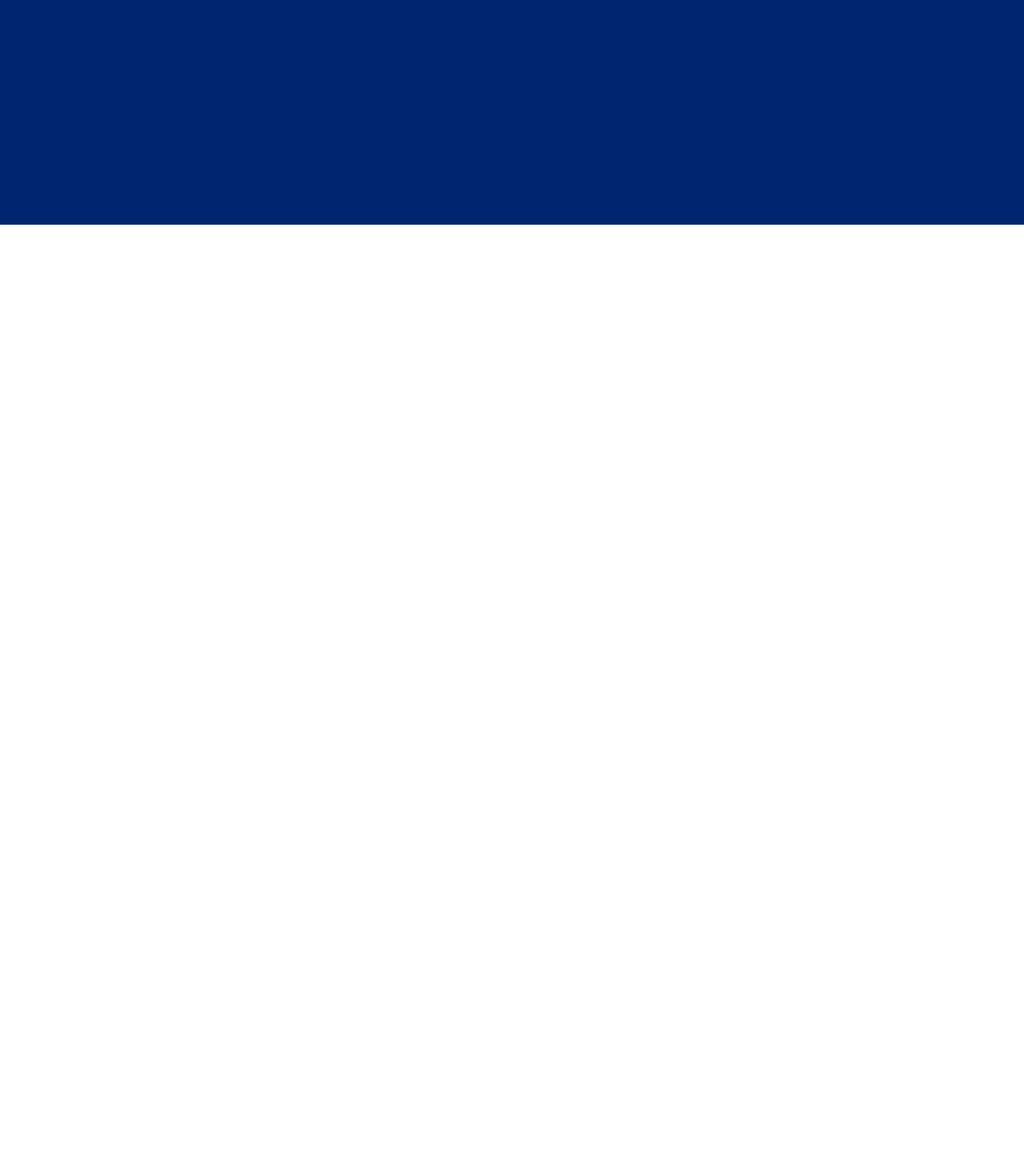
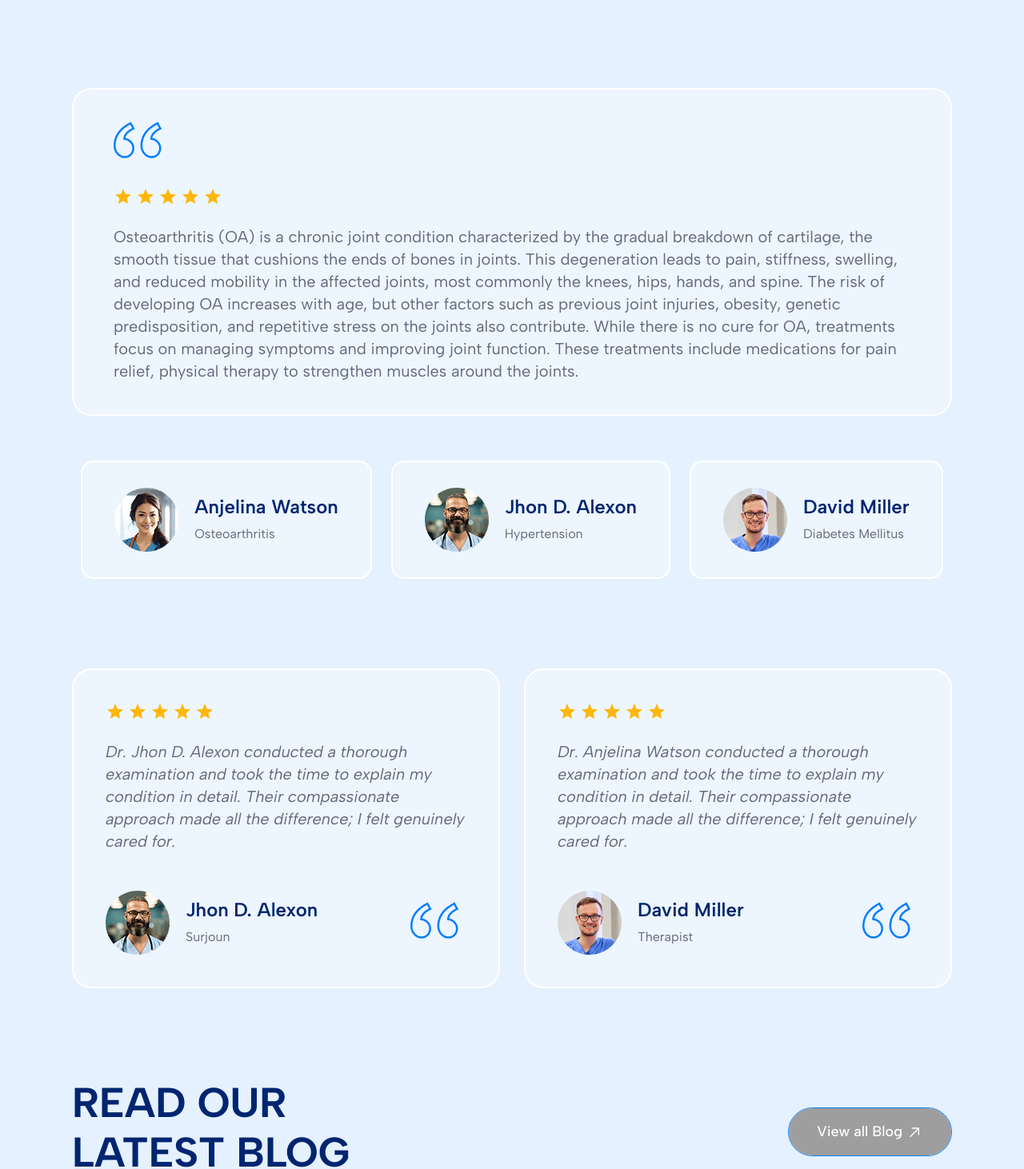
Before and after one commit to jisan5620jk/mediic, a React (Vite) app: page /testimonial in a window 1280 px wide. Before the commit this address had no page. Shown: the part 519-1981 px from the top of the page at 80% size. Before the commit the page ends 800 px from the top, so only its background shows below. Built offline with nearby package versions, Linux system fonts and the light colour scheme; grey boxes are pictures that could not be loaded.

Commit message:
Add Testimonial Component Component

```diff
--- a/package.json
+++ b/package.json
@@ -17,6 +17,7 @@
     "react-dom": "^18.3.1",
     "react-icons": "^5.3.0",
     "react-router-dom": "^6.26.1",
+    "react-tabs": "^6.0.2",
     "swiper": "^11.1.14"
   },
   "devDependencies": {
--- a/src/Pages/InnerPage/TestimonialInner/TestimonialInner.jsx
+++ b/src/Pages/InnerPage/TestimonialInner/TestimonialInner.jsx
@@ -1,119 +1,258 @@
-import testiImg from "/images/testi-author1.png";
-import testiImg2 from "/images/testi-author2.png";
-import testiImg3 from "/images/testi-author3.png";
-import testiImg4 from "/images/testi-author-4.png";
-import testiImg5 from "/images/testi-author-5.png";
-import testiImg6 from "/images/testi-author-6.png";
-import testiShape from "/images/testi-quote-6.png";
-import subTitleShape from "/images/sub-title-shape.png";
-import { MdOutlineStarPurple500 } from "react-icons/md";
-import TestimonialInnerCard from "./TestimonialInnerCard";
-import BreadCrumb from "../../../Shared/BreadCrumb/BreadCrumb";
-import { FaArrowRightLong } from "react-icons/fa6";
+import testiImg from '/images/people2.png';
+import testiImg2 from '/images/people3.png';
+import testiImg3 from '/images/people.png';
+import testiQuote from '/images/quote3.png';
+import { MdOutlineStarPurple500 } from 'react-icons/md';
+import TestimonialInnerCard from './TestimonialInnerCard';
+import BreadCrumb from '../../../Shared/BreadCrumb/BreadCrumb';
+import { FaArrowRightLong } from 'react-icons/fa6';
+import Blog from '../../../Component1/Blog/Blog';
+import Subscribe from '../../../Component1/Subscribe/Subscribe';
+import { Tab, Tabs, TabList, TabPanel } from 'react-tabs';
+import { Swiper, SwiperSlide } from 'swiper/react';
+import 'swiper/css';
 
 const testiData = [
   {
     id: 1,
     testiImg: testiImg,
     testiRatingIcon: <MdOutlineStarPurple500 />,
-    testiName: "Anjelina Watson",
-    testiDesignation: "Web Developer",
-    testiDesc: `Appropriately administrate proactive value with to
-                niche markets. Dramatically target market position
-                idea after high quality best practice. Dramatically
-                synergize open source service`,
-    testiTitle: "Support",
-    testiShape: testiShape,
+    testiName: 'Anjelina Watson',
+    testiDesignation: 'Dentist',
+    testiDesc: `Dr. Anjelina Watson conducted a thorough examination and took the time to explain my condition
+    in detail. Their compassionate approach made all the difference; I felt genuinely cared for.`,
+    testiQuote: testiQuote,
   },
   {
     id: 2,
     testiImg: testiImg2,
     testiRatingIcon: <MdOutlineStarPurple500 />,
-    testiName: "Jhon D. Alexon",
-    testiDesignation: "UI/UX Designer",
-    testiDesc: `Appropriately administrate proactive value with to
-                niche markets. Dramatically target market position
-                idea after high quality best practice. Dramatically
-                synergize open source service`,
-    testiTitle: "Service Quality",
-    testiShape: testiShape,
+    testiName: 'Jhon D. Alexon',
+    testiDesignation: 'Surjoun',
+    testiDesc: `Dr. Jhon D. Alexon conducted a thorough examination and took the time to explain my condition
+    in detail. Their compassionate approach made all the difference; I felt genuinely cared for.`,
+    testiQuote: testiQuote,
   },
   {
     id: 3,
     testiImg: testiImg3,
     testiRatingIcon: <MdOutlineStarPurple500 />,
-    testiName: "Tina Rose",
-    testiDesignation: "Zoo Visitors",
-    testiDesc: `Appropriately administrate proactive value with to
-                niche markets. Dramatically target market position
-                idea after high quality best practice. Dramatically
-                synergize open source service`,
-    testiTitle: "Support",
-    testiShape: testiShape,
-  },
-  {
-    id: 4,
-    testiImg: testiImg4,
-    testiRatingIcon: <MdOutlineStarPurple500 />,
-    testiName: "David Miller",
-    testiDesignation: "Volunteer",
-    testiDesc: `Appropriately administrate proactive value with to
-                niche markets. Dramatically target market position
-                idea after high quality best practice. Dramatically
-                synergize open source service`,
-    testiTitle: "Service Quality",
-    testiShape: testiShape,
-  },
-  {
-    id: 5,
-    testiImg: testiImg5,
-    testiRatingIcon: <MdOutlineStarPurple500 />,
-    testiName: "Jisan Khan",
-    testiDesignation: "Zoo Visitors",
-    testiDesc: `Appropriately administrate proactive value with to
-                niche markets. Dramatically target market position
-                idea after high quality best practice. Dramatically
-                synergize open source service`,
-    testiTitle: "Support",
-    testiShape: testiShape,
-  },
-  {
-    id: 6,
-    testiImg: testiImg6,
-    testiRatingIcon: <MdOutlineStarPurple500 />,
-    testiName: "Marina M.Cullam",
-    testiDesignation: "Web Developer",
-    testiDesc: `Appropriately administrate proactive value with to
-                niche markets. Dramatically target market position
-                idea after high quality best practice. Dramatically
-                synergize open source service`,
-    testiTitle: "Service Quality",
-    testiShape: testiShape,
+    testiName: 'David Miller',
+    testiDesignation: 'Therapist',
+    testiDesc: `Dr. Anjelina Watson conducted a thorough examination and took the time to explain my condition
+    in detail. Their compassionate approach made all the difference; I felt genuinely cared for.`,
+    testiQuote: testiQuote,
   },
 ];
 
 const TestimonialInner = () => {
+    const settings = {
+      loop: true,
+      spaceBetween: 30,
+      speed: 1000,
+      initialSlide: 1,
+      autoplay: true,
+      breakpoints: {
+        320: {
+          slidesPerView: 1,
+        },
+        768: {
+          slidesPerView: 1,
+        },
+        992: {
+          slidesPerView: 2,
+        },
+        1400: {
+          slidesPerView: 2,
+        },
+      },
+    };
   return (
     <>
       <BreadCrumb
-        breadCrumbTitle={"Testimonial"}
+        breadCrumbTitle={'Testimonial'}
         breadCrumbIcon={<FaArrowRightLong />}
-        breadCrumbLink={"Testimonial"}
+        breadCrumbLink={'Testimonial'}
       />
-      <section className="py-28 bg-[#f5f8ed] relative z-10 before:absolute before:top-0 before:left-1/2 before:-translate-x-1/2 before:w-2/3 before:-z-10 before:h-2/3 before:bg-[url('/images/map.png')] before:bg-center before:bg-cover before:bg-no-repeat overflow-hidden testimonial">
-        <div className="Container">
-          <div className="text-center">
-            <h5 className="font-AlbertSans font-medium text-PrimaryColor-0 flex items-center gap-2 justify-center">
-              <img src={subTitleShape} draggable="false" />
-              TESTIMONIALS
-            </h5>
-            <h1 className="font-AlbertSans font-bold text-xl leading-7 sm:text-[36px] sm:leading-[48px] md:text-[44px] md:leading-[54px] lg:text-[32px] lg:leading-[42px] xl:text-[40px] xl:leading-[50px] 2xl:text-[46px] 2xl:leading-[56px] text-HeadingColor-0 mt-5 mb-3">
-              Clients Best Feedback About
-              <br />
-              Echofy Provission
-            </h1>
-          </div>
-          <div className="grid grid-cols-1 lg:grid-cols-2 gap-6 mt-[56px]">
+      <section className='py-28 bg-BodyBg-0 relative z-10 overflow-hidden'>
+        <div className='Container'>
+          <Tabs>
+            <TabPanel>
+              <div className='px-5 sm:px-10 lg:px-4 xl:px-[50px] pt-10 pb-10 bg-white bg-opacity-30 border-2 border-white rounded-3xl relative z-10 overflow-hidden'>
+                <div className=''>
+                  <img
+                    src={testiQuote}
+                    draggable='false'
+                  />
+                </div>
+                <ul className='flex gap-1 items-center pt-9'>
+                  <li className='text-[#ffb609] text-2xl'>
+                    <MdOutlineStarPurple500 />
+                  </li>
+                  <li className='text-[#ffb609] text-2xl'>
+                    <MdOutlineStarPurple500 />
+                  </li>
+                  <li className='text-[#ffb609] text-2xl'>
+                    <MdOutlineStarPurple500 />
+                  </li>
+                  <li className='text-[#ffb609] text-2xl'>
+                    <MdOutlineStarPurple500 />
+                  </li>
+                  <li className='text-[#ffb609] text-2xl'>
+                    <MdOutlineStarPurple500 />
+                  </li>
+                </ul>
+                <p className='font-AlbertSans text-xl text-TextColor2-0 pt-6'>
+                  Osteoarthritis (OA) is a chronic joint condition characterized
+                  by the gradual breakdown of cartilage, the smooth tissue that
+                  cushions the ends of bones in joints. This degeneration leads
+                  to pain, stiffness, swelling, and reduced mobility in the
+                  affected joints, most commonly the knees, hips, hands, and
+                  spine. The risk of developing OA increases with age, but other
+                  factors such as previous joint injuries, obesity, genetic
+                  predisposition, and repetitive stress on the joints also
+                  contribute. While there is no cure for OA, treatments focus on
+                  managing symptoms and improving joint function. These
+                  treatments include medications for pain relief, physical
+                  therapy to strengthen muscles around the joints.
+                </p>
+              </div>
+            </TabPanel>
+            <TabPanel>
+              <div className='px-5 sm:px-10 lg:px-4 xl:px-[50px] pt-10 pb-10 bg-white bg-opacity-30 border-2 border-white rounded-3xl relative z-10 overflow-hidden'>
+                <div className=''>
+                  <img
+                    src={testiQuote}
+                    draggable='false'
+                  />
+                </div>
+                <ul className='flex gap-1 items-center pt-9'>
+                  <li className='text-[#ffb609] text-2xl'>
+                    <MdOutlineStarPurple500 />
+                  </li>
+                  <li className='text-[#ffb609] text-2xl'>
+                    <MdOutlineStarPurple500 />
+                  </li>
+                  <li className='text-[#ffb609] text-2xl'>
+                    <MdOutlineStarPurple500 />
+                  </li>
+                  <li className='text-[#ffb609] text-2xl'>
+                    <MdOutlineStarPurple500 />
+                  </li>
+                  <li className='text-[#ffb609] text-2xl'>
+                    <MdOutlineStarPurple500 />
+                  </li>
+                </ul>
+                <p className='font-AlbertSans text-xl text-TextColor2-0 pt-6'>
+                  Hypertension, commonly known as high blood pressure, is a
+                  chronic medical condition where the force of the blood against
+                  the artery walls is consistently too high. This condition can
+                  lead to serious health complications, such as heart disease,
+                  stroke, and kidney damage. Hypertension is often called the
+                  “silent killer” because it typically has no symptoms until
+                  significant damage has occurred. Risk factors include
+                  genetics, obesity, lack of physical activity, excessive salt
+                  intake, and stress. Managing hypertension involves lifestyle
+                  changes such as a healthy diet, regular exercise, maintaining
+                  a healthy weight, and, in some cases, medication to help
+                  control blood pressure levels and other health issue.
+                </p>
+              </div>
+            </TabPanel>
+            <TabPanel>
+              <div className='px-5 sm:px-10 lg:px-4 xl:px-[50px] pt-10 pb-10 bg-white bg-opacity-30 border-2 border-white rounded-3xl relative z-10 overflow-hidden'>
+                <div className=''>
+                  <img
+                    src={testiQuote}
+                    draggable='false'
+                  />
+                </div>
+                <ul className='flex gap-1 items-center pt-9'>
+                  <li className='text-[#ffb609] text-2xl'>
+                    <MdOutlineStarPurple500 />
+                  </li>
+                  <li className='text-[#ffb609] text-2xl'>
+                    <MdOutlineStarPurple500 />
+                  </li>
+                  <li className='text-[#ffb609] text-2xl'>
+                    <MdOutlineStarPurple500 />
+                  </li>
+                  <li className='text-[#ffb609] text-2xl'>
+                    <MdOutlineStarPurple500 />
+                  </li>
+                  <li className='text-[#ffb609] text-2xl'>
+                    <MdOutlineStarPurple500 />
+                  </li>
+                </ul>
+                <p className='font-AlbertSans text-xl text-TextColor2-0 pt-6'>
+                  Diabetes Mellitus is a group of metabolic disorders
+                  characterized by high blood sugar levels over a prolonged
+                  period. This condition occurs either because the pancreas does
+                  not produce enough insulin (Type 1 Diabetes) or because the
+                  body’s cells do not respond properly to insulin (Type 2
+                  Diabetes). Common symptoms include frequent urination,
+                  increased thirst, and unexplained weight loss. Long-term
+                  complications of diabetes can include cardiovascular disease,
+                  nerve damage, kidney failure, and eye damage. Managing
+                  diabetes involves a combination of lifestyle changes, such as
+                  a healthy diet, regular physical activity, and maintaining a
+                  healthy weight, along with medication.
+                </p>
+              </div>
+            </TabPanel>
+            <TabList className='flex items-center justify-center gap-6 mt-[56px]'>
+              <Tab className='bg-white bg-opacity-30 border-2 border-white rounded-2xl cursor-pointer outline-none pl-10 py-8 pr-10'>
+                <div className='flex flex-col sm:flex-row gap-5 lg:gap-3 xl:gap-5'>
+                  <div>
+                    <img src={testiImg} />
+                  </div>
+                  <div className='flex-1'>
+                    <h5 className='font-AlbertSans font-semibold text-HeadingColor-0 text-2xl mt-2 mb-[6px]'>
+                      Anjelina Watson
+                    </h5>
+                    <p className='font-AlbertSans text-TextColor2-0'>
+                      Osteoarthritis
+                    </p>
+                  </div>
+                </div>
+              </Tab>
+              <Tab className='bg-white bg-opacity-30 border-2 border-white rounded-2xl cursor-pointer outline-none pl-10 py-8 pr-10'>
+                <div className='flex flex-col sm:flex-row gap-5 lg:gap-3 xl:gap-5'>
+                  <div>
+                    <img src={testiImg2} />
+                  </div>
+                  <div className='flex-1'>
+                    <h5 className='font-AlbertSans font-semibold text-HeadingColor-0 text-2xl mt-2 mb-[6px]'>
+                      Jhon D. Alexon
+                    </h5>
+                    <p className='font-AlbertSans text-TextColor2-0'>
+                      Hypertension
+                    </p>
+                  </div>
+                </div>
+              </Tab>
+              <Tab className='bg-white bg-opacity-30 border-2 border-white rounded-2xl cursor-pointer outline-none pl-10 py-8 pr-10'>
+                <div className='flex flex-col sm:flex-row gap-5 lg:gap-3 xl:gap-5'>
+                  <div>
+                    <img src={testiImg3} />
+                  </div>
+                  <div className='flex-1'>
+                    <h5 className='font-AlbertSans font-semibold text-HeadingColor-0 text-2xl mt-2 mb-[6px]'>
+                      David Miller
+                    </h5>
+                    <p className='font-AlbertSans text-TextColor2-0'>
+                      Diabetes Mellitus
+                    </p>
+                  </div>
+                </div>
+              </Tab>
+            </TabList>
+          </Tabs>
+        </div>
+      </section>
+      <section className='bg-BodyBg-0 relative z-10 overflow-hidden'>
+        <div className='Container'>
+           <Swiper {...settings}>
             {testiData.map(
               ({
                 id,
@@ -122,27 +261,27 @@ const TestimonialInner = () => {
                 testiName,
                 testiDesignation,
                 testiDesc,
-                testiTitle,
-                testiShape,
+                testiQuote,
               }) => {
                 return (
-                  <div key={id}>
+                  <SwiperSlide key={id}>
                     <TestimonialInnerCard
                       testiImg={testiImg}
                       testiRatingIcon={testiRatingIcon}
                       testiName={testiName}
                       testiDesignation={testiDesignation}
                       testiDesc={testiDesc}
-                      testiTitle={testiTitle}
-                      testiShape={testiShape}
+                      testiQuote={testiQuote}
                     />
-                  </div>
+                  </SwiperSlide>
                 );
               }
             )}
-          </div>
+          </Swiper>
         </div>
       </section>
+      <Blog />
+      <Subscribe />
     </>
   );
 };
--- a/src/Pages/InnerPage/TestimonialInner/TestimonialInnerCard.jsx
+++ b/src/Pages/InnerPage/TestimonialInner/TestimonialInnerCard.jsx
@@ -5,39 +5,38 @@ const TestimonialCard = ({
   testiName,
   testiDesignation,
   testiDesc,
-  testiTitle,
-  testiShape,
+  testiQuote,
 }) => {
   return (
-    <div className="px-5 sm:px-10 lg:px-4 xl:px-10 pt-9 pb-8 bg-white relative group rounded-xl z-10 overflow-hidden before:absolute before:top-0 before:left-1/2 before:w-0 before:h-full before:bg-HeadingColor-0 before:-z-10 before:transition-all before:duration-500 hover:before:w-full hover:before:left-0">
-      <div className="flex flex-col sm:flex-row gap-7 lg:gap-4 xl:gap-7">
+    <div className='px-5 sm:px-10 lg:px-4 xl:px-10 pt-10 pb-10 bg-white bg-opacity-30 border-2 border-white rounded-3xl relative z-10 overflow-hidden'>
+      <ul className='flex gap-1 items-center'>
+        <li className='text-[#ffb609] text-2xl'>{testiRatingIcon}</li>
+        <li className='text-[#ffb609] text-2xl'>{testiRatingIcon}</li>
+        <li className='text-[#ffb609] text-2xl'>{testiRatingIcon}</li>
+        <li className='text-[#ffb609] text-2xl'>{testiRatingIcon}</li>
+        <li className='text-[#ffb609] text-2xl'>{testiRatingIcon}</li>
+      </ul>
+      <p className='font-AlbertSans text-xl text-TextColor2-0 italic pt-6 pb-12'>
+        {testiDesc}
+      </p>
+      <div className='flex flex-col sm:flex-row gap-5 lg:gap-3 xl:gap-5'>
         <div>
           <img src={testiImg} />
         </div>
-        <div className="flex-1">
-          <ul className="flex gap-[6px] items-center">
-            <li className="text-[#ffb609] text-xl">{testiRatingIcon}</li>
-            <li className="text-[#ffb609] text-xl">{testiRatingIcon}</li>
-            <li className="text-[#ffb609] text-xl">{testiRatingIcon}</li>
-            <li className="text-[#ffb609] text-xl">{testiRatingIcon}</li>
-            <li className="text-[#ffb609] text-xl">{testiRatingIcon}</li>
-          </ul>
-          <h5 className="font-AlbertSans font-semibold text-HeadingColor-0 transition-all duration-500 group-hover:text-white text-2xl mt-2 mb-[6px]">
+        <div className='flex-1'>
+          <h5 className='font-AlbertSans font-semibold text-HeadingColor-0 text-2xl mt-2 mb-[6px]'>
             {testiName}
           </h5>
-          <p className="font-AlbertSans text-TextColor-0 transition-all duration-500 group-hover:text-white">
+          <p className='font-AlbertSans text-TextColor2-0'>
             {testiDesignation}
           </p>
         </div>
       </div>
-      <p className="font-AlbertSans text-lg text-TextColor-0 transition-all duration-500 group-hover:text-white pt-7 pb-4">
-        {testiDesc}
-      </p>
-      <h5 className="font-AlbertSans font-medium text-lg text-PrimaryColor-0">
-        {testiTitle}
-      </h5>
-      <div className="absolute top-10 right-8">
-        <img src={testiShape} />
+      <div className='absolute bottom-[60px] right-[50px]'>
+        <img
+          src={testiQuote}
+          draggable='false'
+        />
       </div>
     </div>
   );
--- a/src/Router/Router.jsx
+++ b/src/Router/Router.jsx
@@ -20,6 +20,7 @@ import ContactInner from '../Pages/InnerPage/ContactInner/ContactInner';
 import TeamInner from '../Pages/InnerPage/TeamInner/TeamInner';
 import AppointmentInner from '../Pages/InnerPage/Appointment/AppointmentInner';
 import ProjectInner from '../Pages/InnerPage/ProjectInner/ProjectInner';
+import TestimonialInner from '../Pages/InnerPage/TestimonialInner/TestimonialInner';
 
 const router = createBrowserRouter([
   {
@@ -68,6 +69,10 @@ const router = createBrowserRouter([
         element: <ProjectInner />,
       },
       {
+        path: '/testimonial',
+        element: <TestimonialInner />,
+      },
+      {
         path: '/team',
         element: <TeamInner />,
       },
--- a/src/Shared/Navbar/Navbar.jsx
+++ b/src/Shared/Navbar/Navbar.jsx
@@ -355,7 +355,7 @@ const Navbar = () => {
                           <Link to={'/team'}>team</Link>
                         </li>
                         <li>
-                          <Link to={'/'}>testimonial</Link>
+                          <Link to={'/testimonial'}>testimonial</Link>
                         </li>
                         <li>
                           <Link to={'/'}>cart</Link>
```
Also changed, not shown: 1 other file (tests, documents, lock files or other folders).
